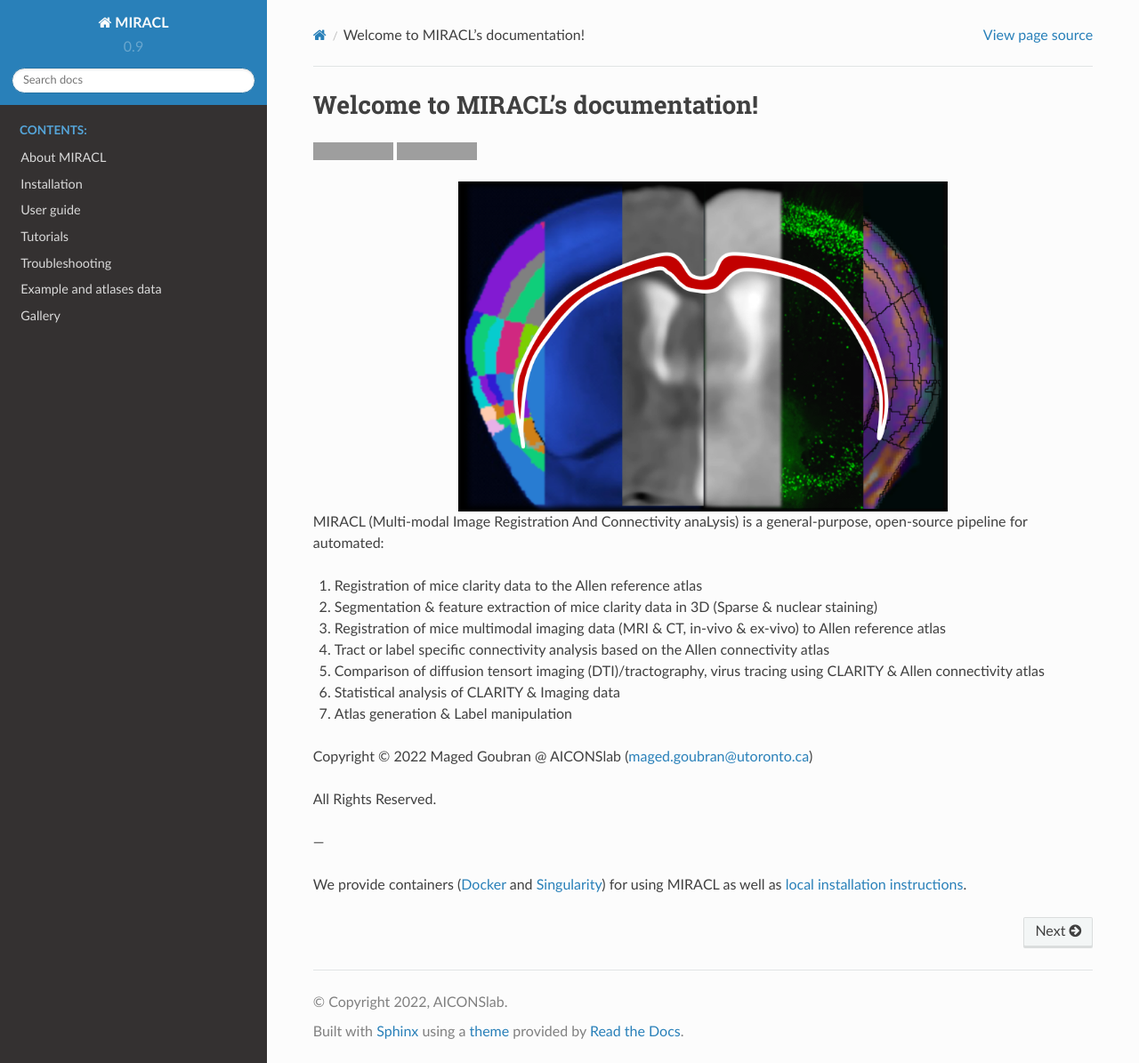
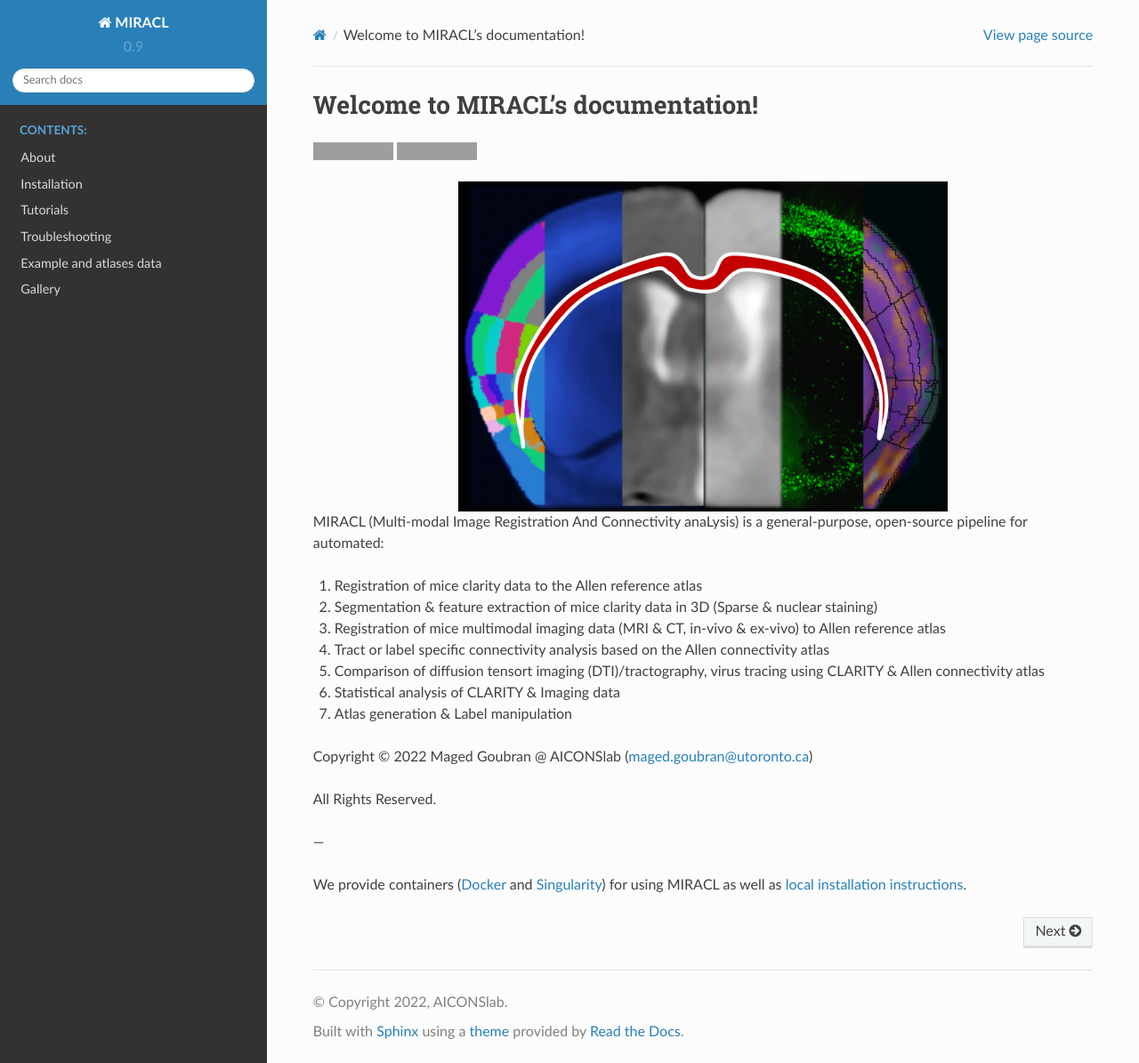
Before and after one commit to AICONSlab/MIRACL, a Sphinx documentation site: the page built from docs/index.rst, in a window 1280 px wide and 1195 px high. Shown: the whole window at 89% size. Built offline with Sphinx 7.4.7 and the Read the Docs theme 2.0.0, drawn with Linux system fonts in a browser that asks for light colours; grey boxes are pictures that could not be loaded.

Commit message:
[docs] remove user-guide from sidebar menu

```diff
--- a/docs/index.rst
+++ b/docs/index.rst
@@ -42,9 +42,8 @@ We provide containers (`Docker <./installation.md>`_ and
    :caption: Contents:
    :hidden:
 
-   about
+   About <about>
    Installation <installation>
-   user-guide
    tutorials
    troubleshooting
    data
```
